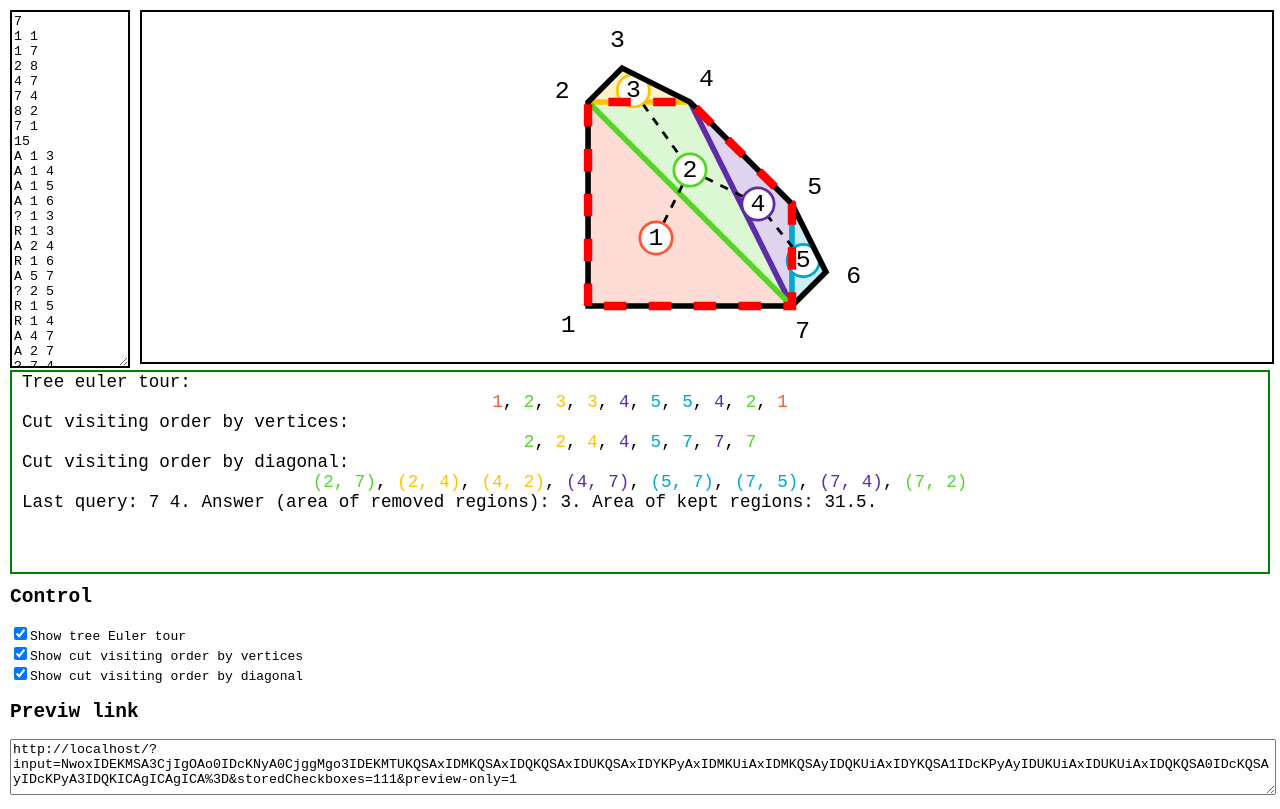
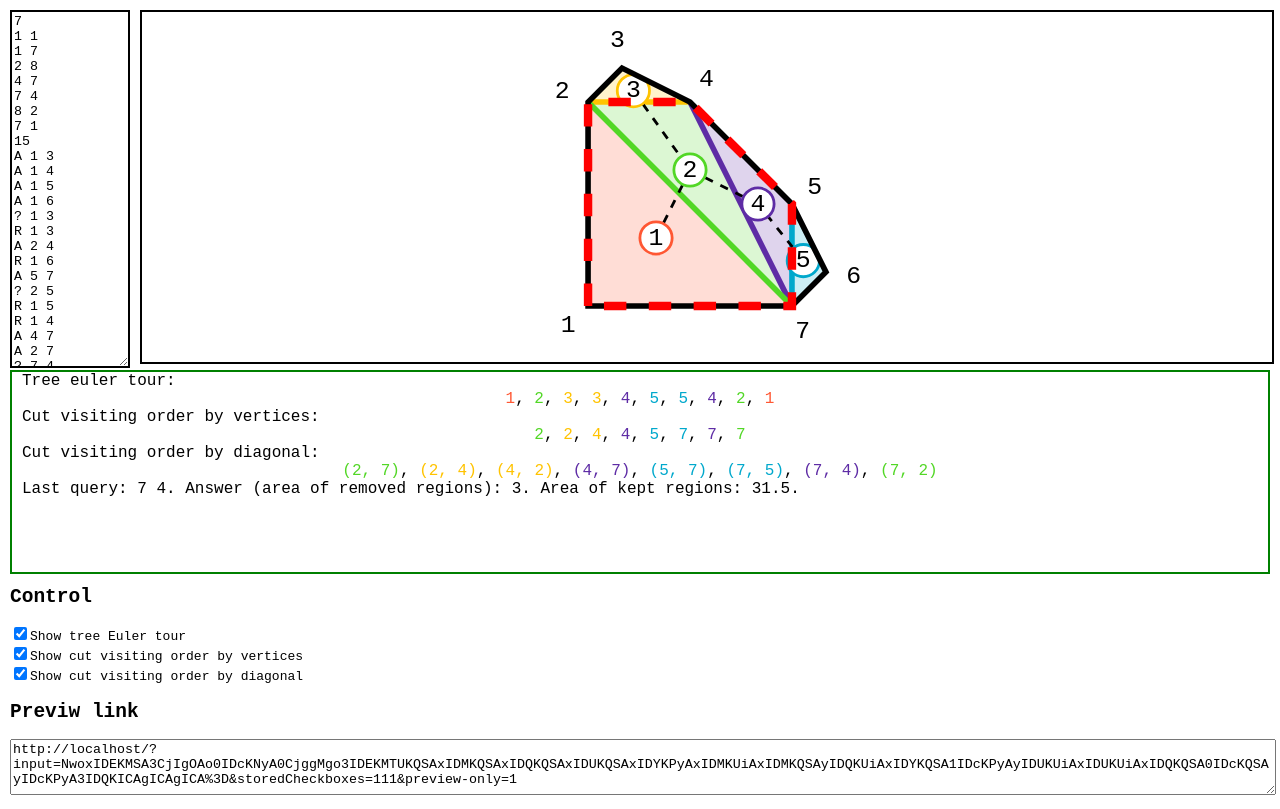
Before and after one commit to quangloc99/vietnam-icpc-2023-regional-areaquery-visualizer, a website with bundled scripts: page index.html in a window 1280 px wide. Built offline with nearby package versions, Linux system fonts and the light colour scheme.

Commit message:
Change font size for status section

```diff
--- a/style.css
+++ b/style.css
@@ -34,7 +34,7 @@ body {
     height: 10px;
     height: 100%;
     overflow-y: scroll;
-    font-size: 1.1rem;
+    font-size: 1rem;
 }
 
 #status.ok {
```
